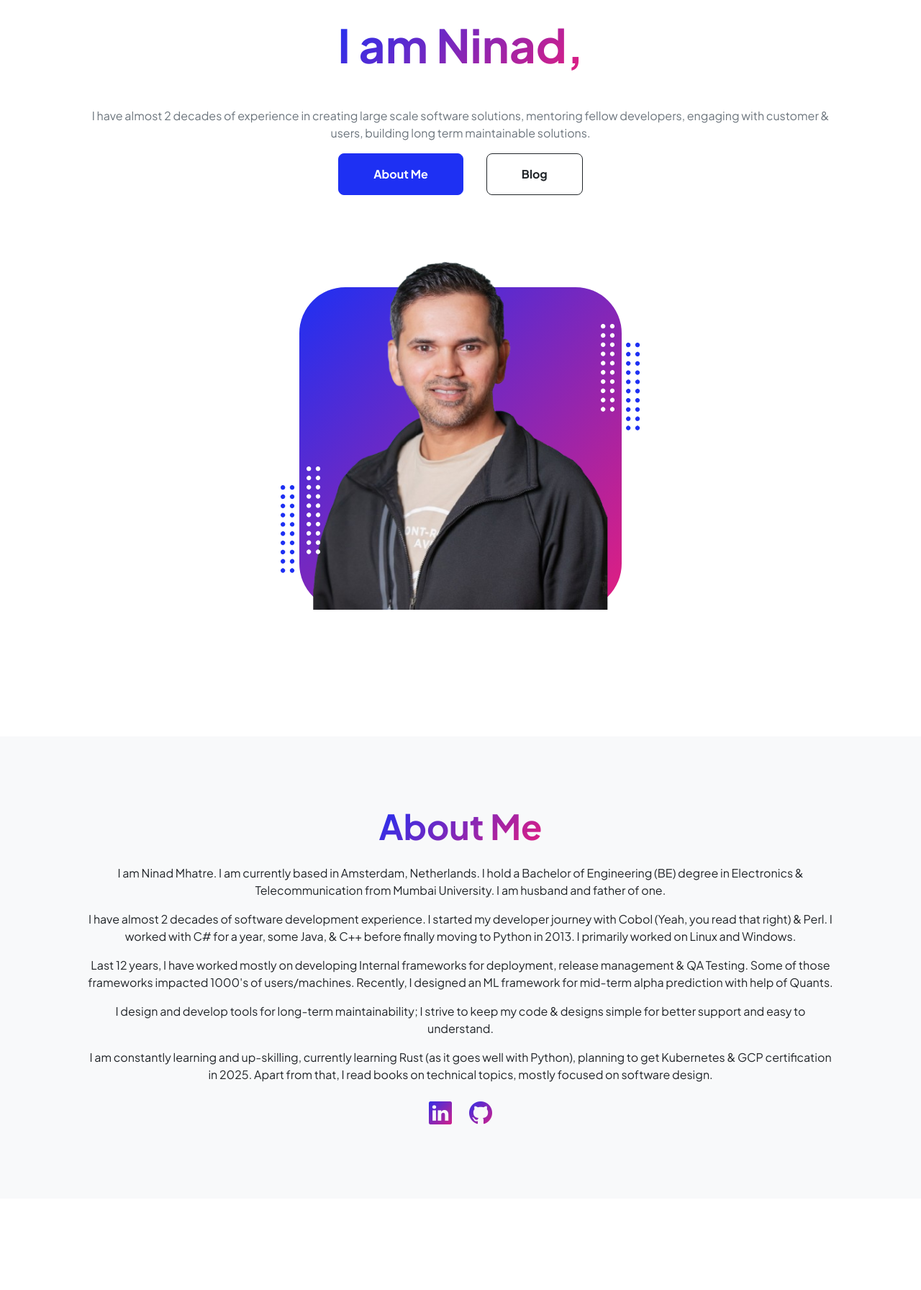
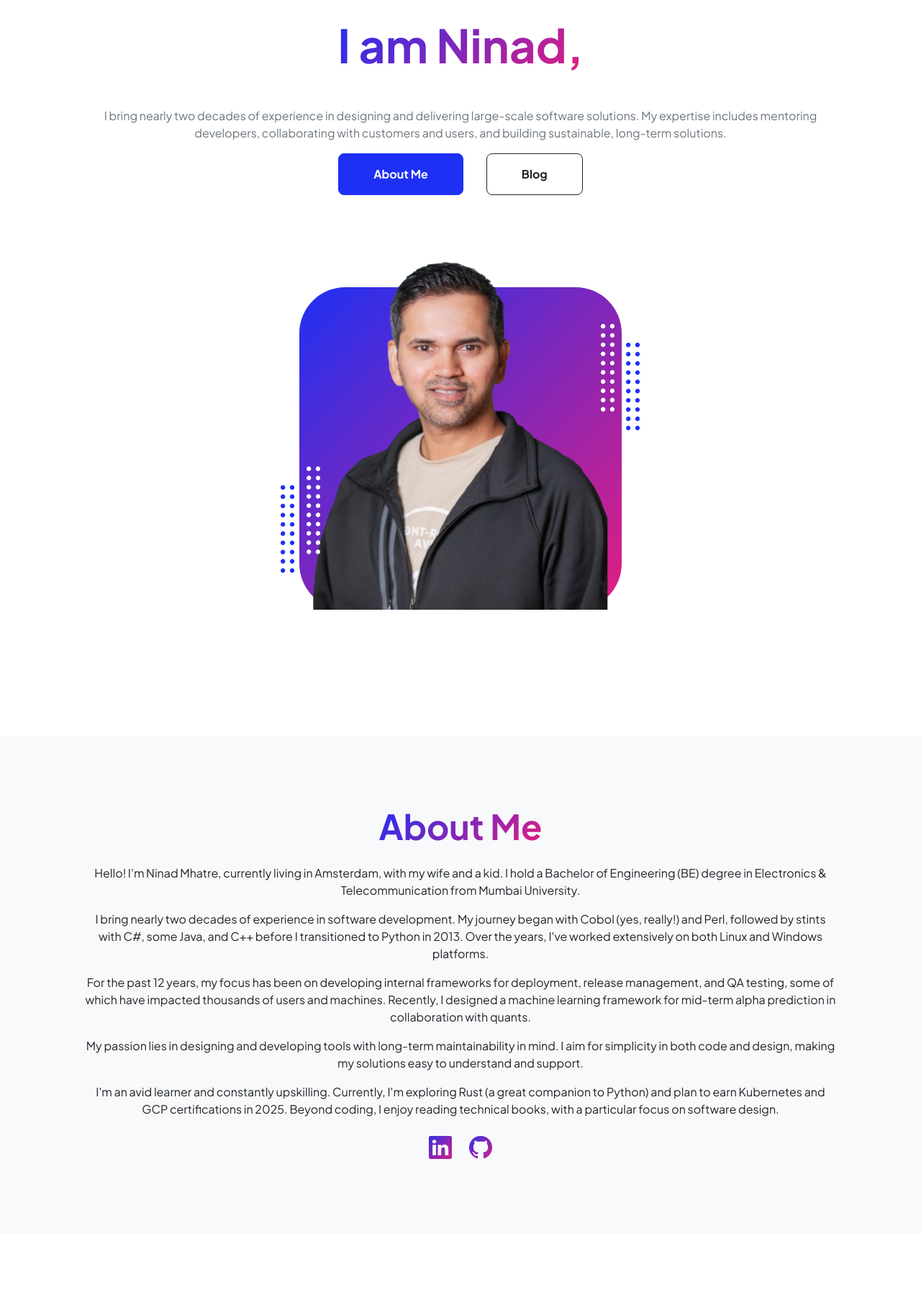
Before and after one commit to ninadmhatre/zuallite, a Flask app: page / in a window 1280 px wide. Shown: the part 72-1864 px from the top of the page at 72% size. Run offline with Flask 3, Linux system fonts and the light colour scheme; some libraries are stand-ins or nearby versions.

Commit message:
improved language

```diff
--- a/templates/index.html
+++ b/templates/index.html
@@ -44,7 +44,7 @@
                                 <!-- <div class="fs-3 fw-light text-muted">Hi!</div> -->
                                 <h1 class="display-3 fw-bolder mb-5"><span class="text-gradient d-inline">I am Ninad,</span></h1>
                                 <p class="text-muted">
-                                    I have almost 2 decades of experience in creating large scale software solutions, mentoring fellow developers, engaging with customer & users, building long term maintainable solutions.
+                                    I bring nearly two decades of experience in designing and delivering large-scale software solutions. My expertise includes mentoring developers, collaborating with customers and users, and building sustainable, long-term solutions.
                                 </p>
 
                                 <div class="d-grid gap-3 d-sm-flex justify-content-sm-center justify-content-xxl-start mb-3">
@@ -189,19 +189,19 @@
                                 <p class="lead fw-light mb-4"></p>
                                 <p class="text-muted">
                                     <p>
-                                    I am Ninad Mhatre. I am currently based in Amsterdam, Netherlands. I hold a Bachelor of Engineering (BE) degree in Electronics & Telecommunication from Mumbai University. I am husband and father of one.
+                                        Hello! I'm Ninad Mhatre, currently living in Amsterdam, with my wife and a kid. I hold a Bachelor of Engineering (BE) degree in Electronics & Telecommunication from Mumbai University.
                                     </p>
                                     <p>
-                                    I have almost 2 decades of software development experience. I started my developer journey with Cobol (Yeah, you read that right) & Perl. I worked with C# for a year, some Java, & C++ before finally moving to Python in 2013. I primarily worked on Linux and Windows.
+                                        I bring nearly two decades of experience in software development. My journey began with Cobol (yes, really!) and Perl, followed by stints with C#, some Java, and C++ before I transitioned to Python in 2013. Over the years, I've worked extensively on both Linux and Windows platforms.
                                     </p>
                                     <p>
-                                    Last 12 years, I have worked mostly on developing Internal frameworks for deployment, release management & QA Testing. Some of those frameworks impacted 1000's of users/machines. Recently, I designed an ML framework for mid-term alpha prediction with help of Quants.
+                                        For the past 12 years, my focus has been on developing internal frameworks for deployment, release management, and QA testing, some of which have impacted thousands of users and machines. Recently, I designed a machine learning framework for mid-term alpha prediction in collaboration with quants.
                                     </p>
                                     <p>
-                                    I design and develop tools for long-term maintainability; I strive to keep my code & designs simple for better support and easy to understand.
+                                        My passion lies in designing and developing tools with long-term maintainability in mind. I aim for simplicity in both code and design, making my solutions easy to understand and support.
                                     </p>
                                     <p>
-                                    I am constantly learning and up-skilling, currently learning Rust (as it goes well with Python), planning to get Kubernetes & GCP certification in 2025. Apart from that, I read books on technical topics, mostly focused on software design.
+                                        I'm an avid learner and constantly upskilling. Currently, I'm exploring Rust (a great companion to Python) and plan to earn Kubernetes and GCP certifications in 2025. Beyond coding, I enjoy reading technical books, with a particular focus on software design.
                                     </p>
                                 </p>
                                 <div class="d-flex justify-content-center fs-2 gap-4">
```
